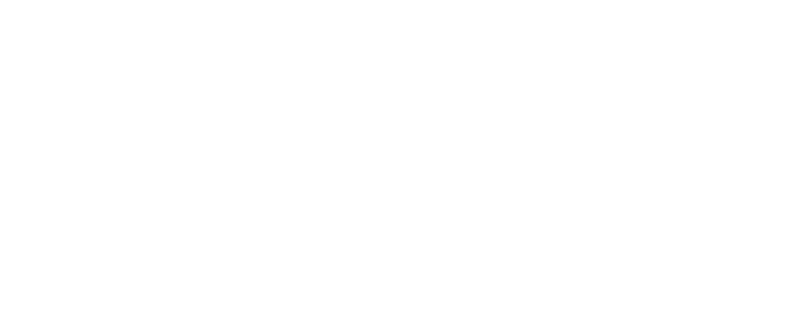
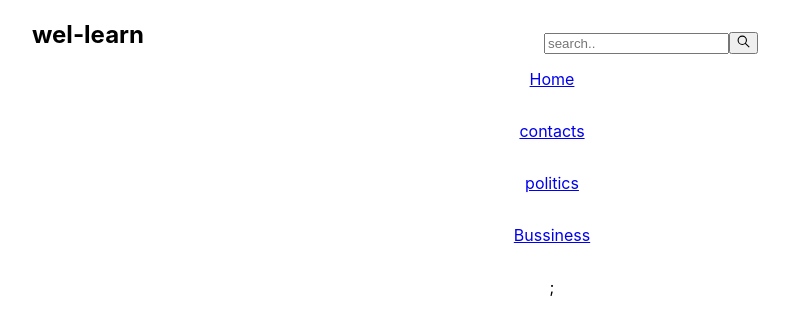
Before and after one commit to praladchy/reactapp, a React (Create React App) app: page / in a window 1280 px wide. Before the commit this address had no page. Shown: the top 334 px of the page, without its empty margins (88-877 px from the left). Built offline with nearby package versions, Linux system fonts and the light colour scheme.

Commit message:
changed in bottom and top navigation

```diff
--- a/src/App.js
+++ b/src/App.js
@@ -2,12 +2,12 @@
 import Routing from './Routing/Routing';
 import { BrowserRouter } from 'react-router-dom';
 import './App.css';
-import Navigation from './Component/Navigation/Navigation';
+
 const App=()=> {
   return (
     <div>
       <BrowserRouter>
-        <Navigation />
+
         <Routing />
       </BrowserRouter>
     </div>
--- a/src/Component/Dummydata/Dummydata.jsx
+++ b/src/Component/Dummydata/Dummydata.jsx
@@ -1,6 +1,6 @@
 const Navdata = [
     {
-        url: "/Home",
+        url: "/",
         lable: "Home",
     },
     {
--- a/src/Component/Navigation/Navigation.jsx
+++ b/src/Component/Navigation/Navigation.jsx
@@ -1,24 +1,21 @@
-import React from 'react'
+import React from "react";
 
-import Topnavigation from '../../Component/Navigation/topnavigation/Topnavigation'
-import Bottomnavigation from '../../Component/Navigation/bottomNavigation/Bottomnavigation'
-import { Navdata } from '../Dummydata/Dummydata'
-const Navigation = () => {
-    return (
+import Topnavigation from "../../Component/Navigation/topnavigation/Topnavigation";
+import Bottomnavigation from "../../Component/Navigation/bottomNavigation/Bottomnavigation";
+import { Navdata } from "../Dummydata/Dummydata";
+const Navigations = () => {
 
 
-        <div className='main-container'>
+  return (
+    <div className="main-container">
+      <div className="top-container">
+        <Topnavigation />
+      </div>
+      <div className="bottom-container">
+        <Bottomnavigation Navdata={Navdata} />
+      </div>
+    </div>
+  );
+};
 
-            <div className='top-container'>
-                <Topnavigation />
-            </div>
-            <div className="bottom-container">
-
-                <Bottomnavigation Navdata={<Navdata/>} />
-
-            </div>
-        </div>
-    )
-}
-
-export default Navigation
+export default Navigations;
--- a/src/Component/Navigation/bottomNavigation/Bottomnavigation.jsx
+++ b/src/Component/Navigation/bottomNavigation/Bottomnavigation.jsx
@@ -1,25 +1,20 @@
-import React from 'react'
-import { NavLink } from "react-router-dom"
-import './Bottomnavigation.css'
+import React from "react";
+import { NavLink } from "react-router-dom";
+import "./Bottomnavigation.css";
 
+const Bottomnavigation = ({ Navdata=[] }) => {
+  return (
+    <div className="main-bottom-container">
+      <div className="bottom-container">
+        {Navdata.map((each, index) => (
+          <div className="bottom-nav-container">
+            <NavLink to={each.url}>{each.lable}</NavLink>
+          </div>
+        ))}
+        ;
+      </div>
+    </div>
+  );
+};
 
-const Bottomnavigation = ({ Navdata}) => {
-    return (
-        <div className="main-bottom-container">
-
-
-
-            <div className="bottom-container" >
-           { Navdata.map((each, index) => (
-
-                <NavLink to={each.url}>{each.lable}</NavLink>
-                ) )
-
-           };
-
-            </div>
-        </div>
-    )
-}
-
-export default Bottomnavigation
+export default Bottomnavigation;
--- a/src/Component/Navigation/topnavigation/Topnavigation.jsx
+++ b/src/Component/Navigation/topnavigation/Topnavigation.jsx
@@ -1,8 +1,8 @@
 import React from "react";
-import Button from "../../../Shared/buttonfield/Button";
-import Search from "../../../Shared/inputfield/Search";
-// import './Topnavigation.css'
+import { ButtonWithIcon } from "../../../Shared/buttonfield/ButtonWithIcon";
+import './Topnavigation.css'
 import { GrSearch } from 'react-icons/gr';
+import { SearchInput } from "../../../Shared/inputfield/SearchInput";
 
 
 
@@ -18,10 +18,10 @@
 
           <div className="search-side-container">
             <div className='search-container'>
-              <Search />
+              <SearchInput />
             </div>
             <div className='button-container'>
-              <Button icon={<GrSearch color="blue"/>}/>
+              <ButtonWithIcon icon={<GrSearch color="blue"/>}/>
 
             </div>
           </div>
--- a/src/Routing/Routing.jsx
+++ b/src/Routing/Routing.jsx
@@ -1,29 +1,26 @@
-import React from 'react'
+import React from "react";
 
 import { Route, Routes } from "react-router-dom";
 import Home from "../../src/Page/Home/Home";
 import Contacts from "../../src/Page/contact/Contacts";
 import Politics from "../Page/Politics/Politics";
 import Bussiness from "../Page/Bussiness/Bussiness";
-
-
-
+import Navigations from "../Component/Navigation/Navigation";
 
 const Routing = () => {
   return (
-    <div>
+    <>
+      <Navigations />
+      <Routes>
+        <Route path="/Home" element={<Home />} />
+        <Route path="/Contacts" element={<Contacts />} />
 
-      <Routes>
-        <Route path='/Home' element={<Home />} />
-        <Route path='/Contacts' element={<Contacts />} />
+        <Route path="/Politics" element={<Politics />} />
 
-        <Route path='/Politics' element={<Politics />} />
+        <Route path="/Bussiness" element={<Bussiness />} />
+      </Routes>
+    </>
+  );
+};
 
-        <Route path='/Bussiness' element={<Bussiness />} />
-      </Routes>
-    </div>
-
-  )
-}
-
-export default Routing
+export default Routing;
--- a/src/Shared/buttonfield/button.jsx
+++ b/src/Shared/buttonfield/ButtonWithIcon.jsx
@@ -1,6 +1,6 @@
 import React from 'react'
-import './Button.css'
-const Button = ({icon}) => {
+
+const ButtonWithIcon = ({icon}) => {
   return (
     <div className='button-container'>
       <div className='search-container'>
@@ -17,4 +17,4 @@
   )
 }
 
-export default Button
+export {ButtonWithIcon}
--- a/src/Shared/inputfield/search.jsx
+++ b/src/Shared/inputfield/SearchInput.jsx
@@ -1,7 +1,7 @@
 import React from 'react'
-import './Search.css'
 
-const Search = () => {
+
+const SearchInput = () => {
   return (
     <div>
       <div className='top-search-container'>
@@ -14,4 +14,4 @@
   )
 }
 
-export default Search
+export {SearchInput}
```
